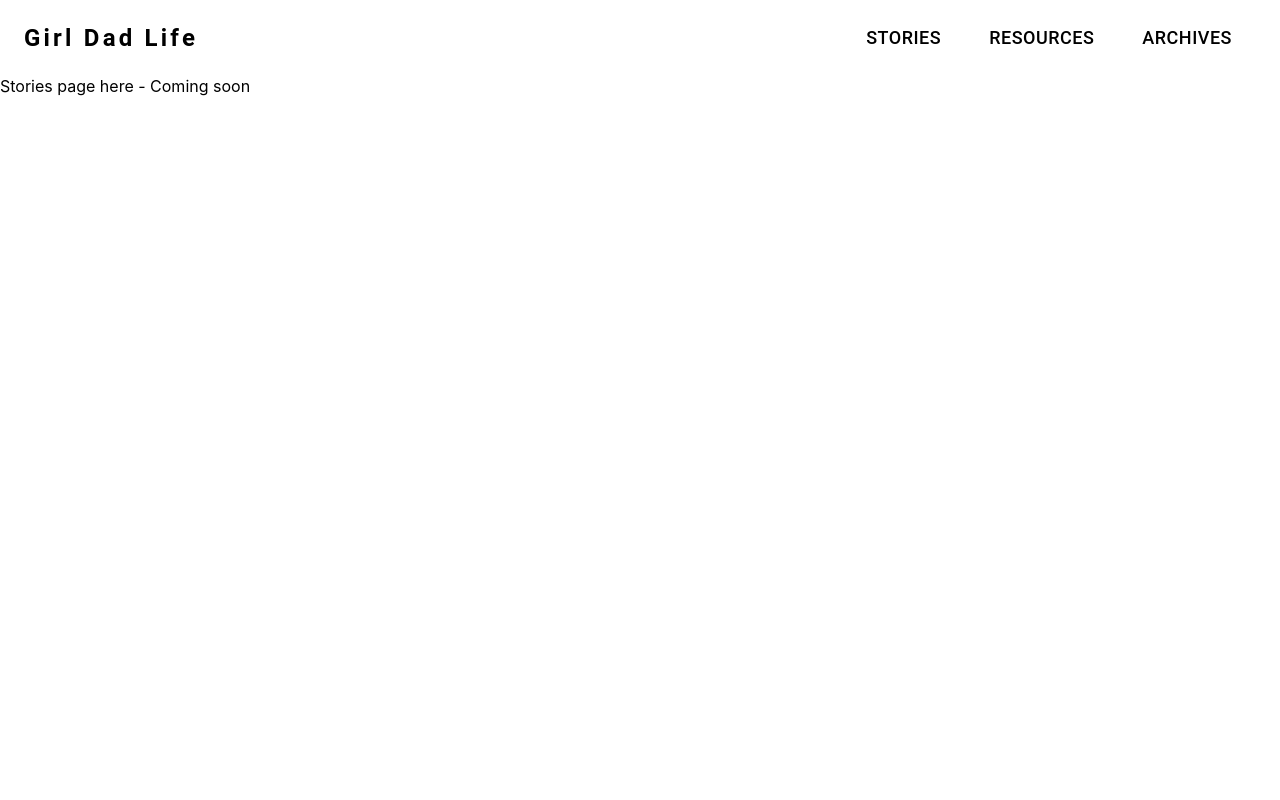
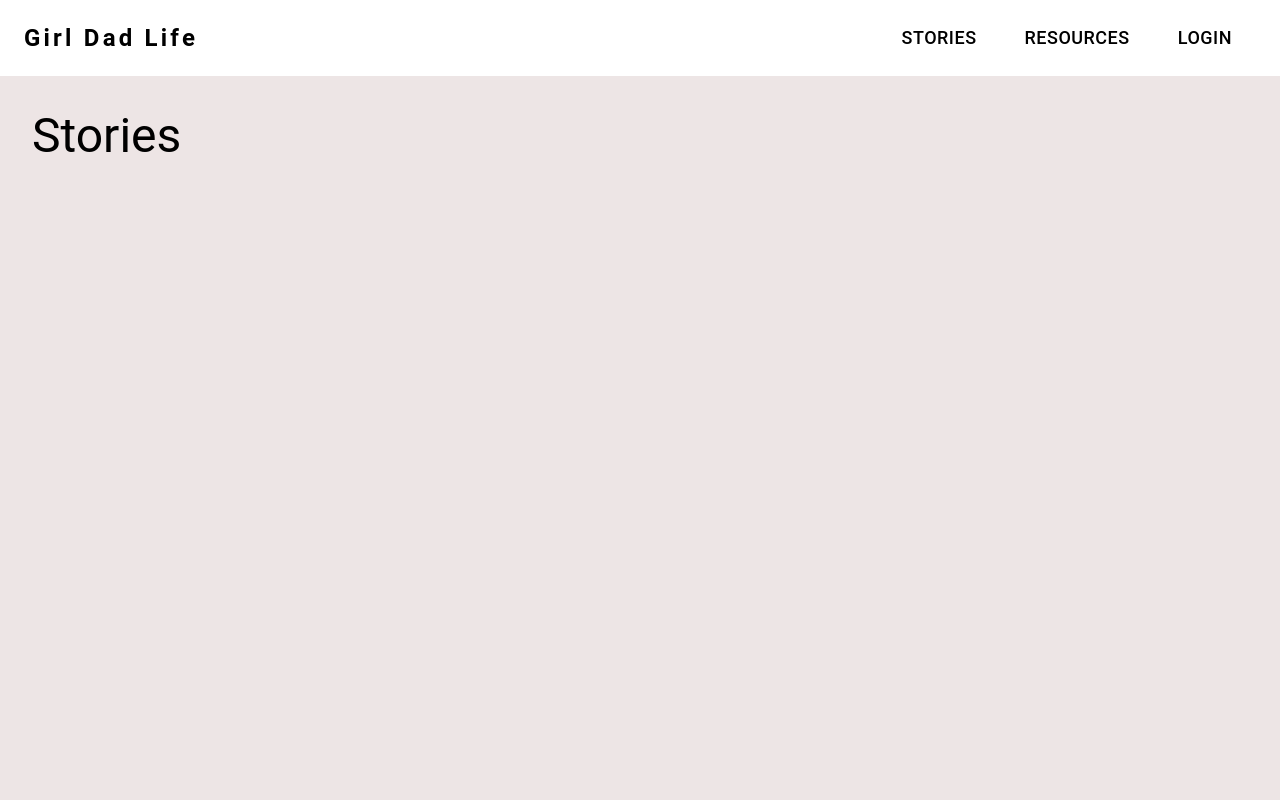
Before and after one commit to cpolishak/dad-life-site, a React (Create React App) app: page /stories in a window 1280 px wide. Shown: the top 800 px of the page. Built offline with nearby package versions, Linux system fonts and the light colour scheme.

Commit message:
Removed Archives and added Login (not useable yet)

```diff
--- a/src/Main.tsx
+++ b/src/Main.tsx
@@ -15,7 +15,6 @@ const Main: React.FC = () => {
           <Box
             p={3}
             sx={{
-              // height: "100vh",
               display: "flex",
             }}
           >
@@ -42,7 +41,7 @@ const Main: React.FC = () => {
                     The smile of a daughter is the secret purpose of every
                     father. - Unknown
                   </Typography>
-                  <Typography variant="body1" sx={{ px: 2 }}>
+                  <Typography variant="body1" sx={{ px: 2, pb: 3, }}>
                     This is a fictional website that I designed to celebrate the
                     wonders, the joys, and the sillyness that is being a girl
                     dad. It will serve as an example of some website design and
--- a/src/components/Footer.tsx
+++ b/src/components/Footer.tsx
@@ -83,9 +83,9 @@ export const Footer = () => {
             </Link>
           </Typography>
           <Typography variant="subtitle1">
-          <Link to="/archives" style={aTagStyle}>
-              Archives
-            </Link>
+          {/* <Link to="/login" style={aTagStyle}> */}
+              Login
+            {/* </Link> */}
           </Typography>
         </Grid>{" "}
       </Grid>
--- a/src/components/Toolbar.tsx
+++ b/src/components/Toolbar.tsx
@@ -13,8 +13,8 @@ import MenuItem from "@mui/material/MenuItem";
 import AdbIcon from "@mui/icons-material/Adb";
 import { Link } from "react-router-dom";
 
-const pages = ["Stories", "Resources", "Archives"];
-const settings = ["Profile", "Account", "Dashboard", "Logout"];
+const pages = ["Stories", "Resources"];
+// const settings = ["Profile", "Account", "Dashboard", "Logout"];
 
 function ToolBar() {
   const [anchorElNav, setAnchorElNav] = React.useState<null | HTMLElement>(
@@ -101,16 +101,15 @@ function ToolBar() {
               {pages.map((page) => (
                 <MenuItem key={page} onClick={handleCloseNavMenu}>
                   <Typography textAlign="center" sx={aTagStyle}>
-                  <Link
-                  to={`/${page.toLowerCase()}`}
-                  style={aTagStyle}
-                >
-                  {page}
-                </Link>
-                    {/* {page} */}
+                    <Link to={`/${page.toLowerCase()}`} style={aTagStyle}>
+                      {page}
+                    </Link>
                   </Typography>
                 </MenuItem>
               ))}
+              <MenuItem key="login" onClick={handleCloseNavMenu}>
+                Login
+              </MenuItem>
             </Menu>
           </Box>
           {/* <AdbIcon sx={{ display: { xs: 'flex', md: 'none' }, mr: 1 }} /> */}
@@ -153,15 +152,22 @@ function ToolBar() {
                   display: "block",
                 }}
               >
-                <Link
-                  to={`/${page.toLowerCase()}`}
-                  style={aTagStyle}
-                >
+                <Link to={`/${page.toLowerCase()}`} style={aTagStyle}>
                   {page}
                 </Link>
-                {/* {page} */}
               </Button>
             ))}
+            <Button
+              sx={{
+                my: 2,
+                color: "black",
+                fontSize: "18px",
+                px: 3,
+                display: "block",
+              }}
+            >
+              Login
+            </Button>
           </Box>
 
           {/* <Box sx={{ flexGrow: 0 }}>
--- a/src/index.tsx
+++ b/src/index.tsx
@@ -20,7 +20,7 @@ root.render(
 
           <Route path="/stories" element={<Stories />} />
           <Route path="/resources" element={<Resources />} />
-          <Route path="/archives" element={<Archives />} />
+          <Route path="/login" element={<Archives />} />
         </Route>
       </Routes>
     </BrowserRouter>
--- a/src/pages/Archives.tsx
+++ /dev/null
@@ -1,10 +0,0 @@
-import ToolBar from "../components/Toolbar";
-
-export const Archives: React.FC = () => {
-    return (
-        <>
-            <ToolBar/>
-            Archives page here - Coming soon
-        </>
-    )
-}
--- a/src/pages/Resources.tsx
+++ b/src/pages/Resources.tsx
@@ -1,10 +1,24 @@
+import { Box, Grid, Typography } from "@mui/material";
 import ToolBar from "../components/Toolbar";
+import { Footer } from "../components/Footer";
 
 export const Resources: React.FC = () => {
-    return (
-        <>
-            <ToolBar/>
-            Resources page here - Coming soon
-        </>
-    )
-}
+  return (
+    <>
+      <ToolBar />
+      <Box
+        sx={{ height: "100vh", backgroundColor: "rgba(236, 228, 228, 0.95)" }}
+      >
+        <Grid container p={4}>
+          <Grid item xs={12}>
+            <Typography variant="h3">Resources</Typography>
+          </Grid>
+          {/* Maybe have a table on this page with links to other fun sites
+          or sites with helpful info / blogs / etc. */}
+          <Grid item></Grid>
+        </Grid>
+      </Box>
+      <Footer />
+    </>
+  );
+};
--- a/src/pages/Stories.tsx
+++ b/src/pages/Stories.tsx
@@ -1,10 +1,22 @@
+import { Box, Grid, Typography } from "@mui/material";
 import ToolBar from "../components/Toolbar";
+import { Footer } from "../components/Footer";
 
 export const Stories: React.FC = () => {
   return (
     <>
       <ToolBar />
-      Stories page here - Coming soon
+      <Box
+        sx={{ height: "100vh", backgroundColor: "rgba(236, 228, 228, 0.95)" }}
+      >
+        <Grid container p={4}>
+          <Grid item xs={12}>
+            <Typography variant="h3">Stories</Typography>
+          </Grid>
+          <Grid item></Grid>
+        </Grid>
+      </Box>
+      <Footer />
     </>
   );
 };
```
